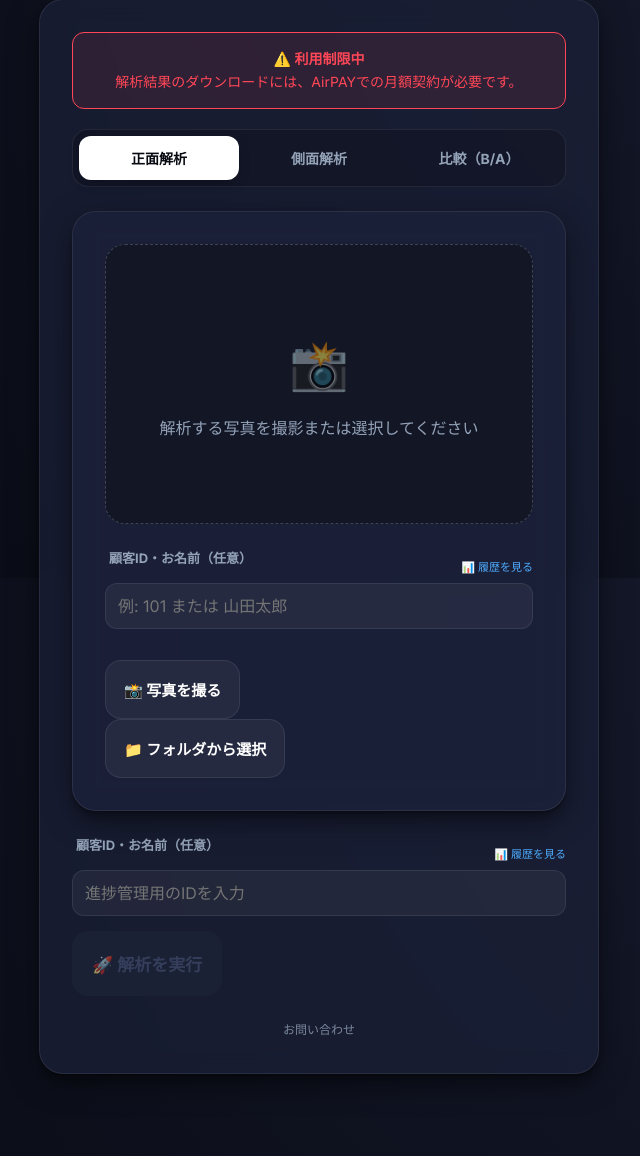
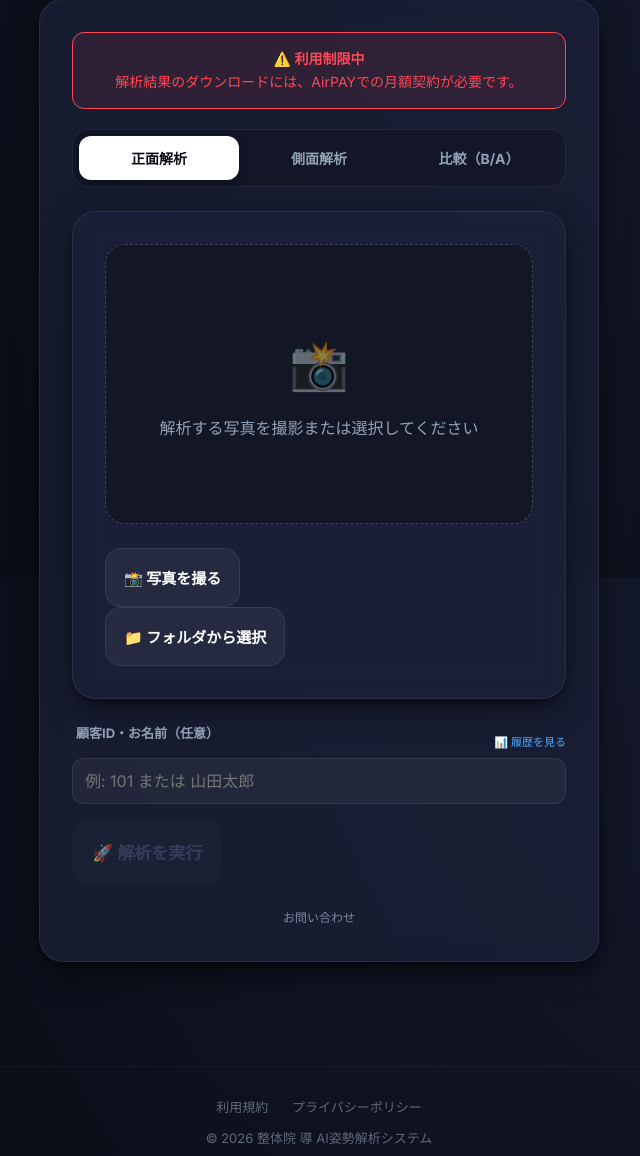
Before and after one commit to seitaimichibiki-cpu/posture-analyzer, a Flask app: page / in a window 1280 px wide. Shown: the part 222-1378 px from the top of the page, without its empty margins (321-961 px from the left). Run offline with Flask 3, Linux system fonts and the light colour scheme; the visitor is signed in with stand-in values (Sample User, id 1).

Commit message:
Unify patient ID fields and cleanup UI

```diff
--- a/templates/index.html
+++ b/templates/index.html
@@ -62,13 +62,6 @@
                     </div>
 
                     <div class="actions">
-                        <div class="form-group" style="margin-bottom: 15px;">
-                            <div style="display: flex; justify-content: space-between; align-items: flex-end; margin-bottom: 6px;">
-                                <label for="patient_id" style="font-size: 13px; color: var(--text-muted);">顧客ID・お名前（任意）</label>
-                                <a href="javascript:void(0)" onclick="location.href='/stats?patient_id=' + document.getElementById('patient_id').value" style="font-size: 11px; color: var(--accent); text-decoration: none;">📊 履歴を見る</a>
-                            </div>
-                            <input type="text" id="patient_id" placeholder="例: 101 または 山田太郎" class="form-control" style="background: rgba(255,255,255,0.05); border-radius: 12px; padding: 12px; width: 100%; box-sizing: border-box;">
-                        </div>
                         <input type="file" id="fileInputCamera" accept="image/*" capture="camera" style="display: none;">
                         <input type="file" id="fileInputLibrary" accept="image/*" style="display: none;">
                         <div class="input-group">
@@ -101,10 +94,10 @@
                 <div class="actions-footer">
                     <div class="form-group" style="margin-bottom: 15px;">
                         <div style="display: flex; justify-content: space-between; align-items: flex-end; margin-bottom: 6px;">
-                            <label for="comp_patient_id" style="font-size: 13px; color: var(--text-muted);">顧客ID・お名前（任意）</label>
-                            <a href="javascript:void(0)" onclick="location.href='/stats?patient_id=' + document.getElementById('comp_patient_id').value" style="font-size: 11px; color: var(--accent); text-decoration: none;">📊 履歴を見る</a>
+                            <label for="patient_id" style="font-size: 13px; color: var(--text-muted);">顧客ID・お名前（任意）</label>
+                            <a href="javascript:void(0)" onclick="location.href='/stats?patient_id=' + document.getElementById('patient_id').value" style="font-size: 11px; color: var(--accent); text-decoration: none;">📊 履歴を見る</a>
                         </div>
-                        <input type="text" id="comp_patient_id" placeholder="進捗管理用のIDを入力" class="form-control" style="background: rgba(255,255,255,0.05); border-radius: 12px; padding: 12px; width: 100%; box-sizing: border-box;">
+                        <input type="text" id="patient_id" placeholder="例: 101 または 山田太郎" class="form-control" style="background: rgba(255,255,255,0.05); border-radius: 12px; padding: 12px; width: 100%; box-sizing: border-box;">
                     </div>
                     <button id="btnAnalyze" class="analyze-btn" disabled onclick="handleExecution()">🚀 解析を実行</button>
                 </div>
@@ -156,10 +149,6 @@
 
             document.getElementById('singleModeArea').style.display = view === 'compare' ? 'none' : 'block';
             document.getElementById('compareModeArea').style.display = view === 'compare' ? 'flex' : 'none';
-
-            // Show/hide patient ID input based on mode
-            document.getElementById('patient_id').closest('.form-group').style.display = view === 'compare' ? 'none' : 'block';
-            document.getElementById('comp_patient_id').closest('.form-group').style.display = view === 'compare' ? 'block' : 'none';
 
             checkReady();
         }
@@ -278,6 +267,7 @@
                 formData.append('image_before', resizedBlobB, 'before.jpg');
                 formData.append('image_after', resizedBlobA, 'after.jpg');
                 formData.append('view_type', 'auto');
+                formData.append('patient_id', document.getElementById('patient_id').value);
 
                 const response = await fetch('/compare', {
                     method: 'POST',
```
